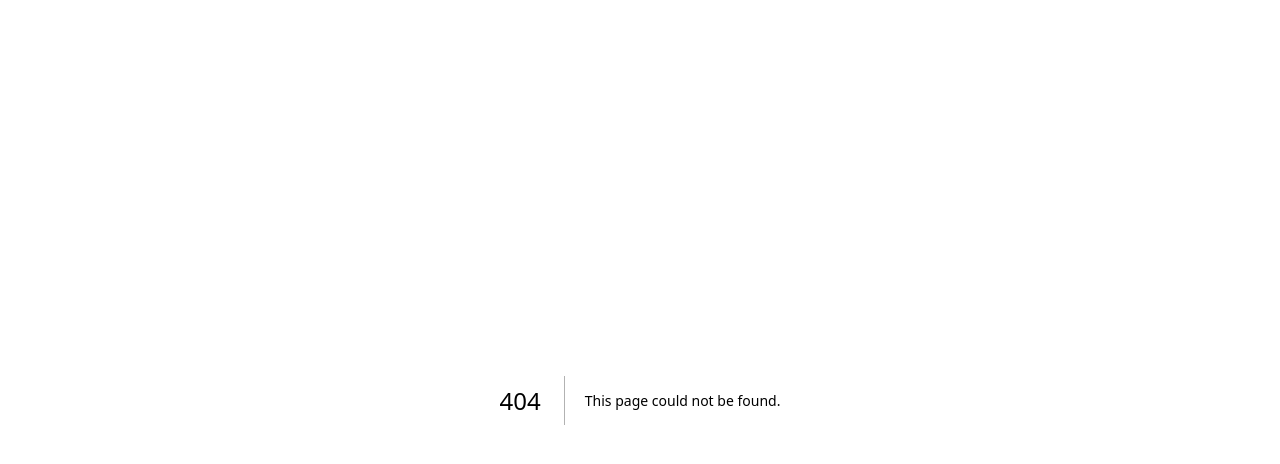
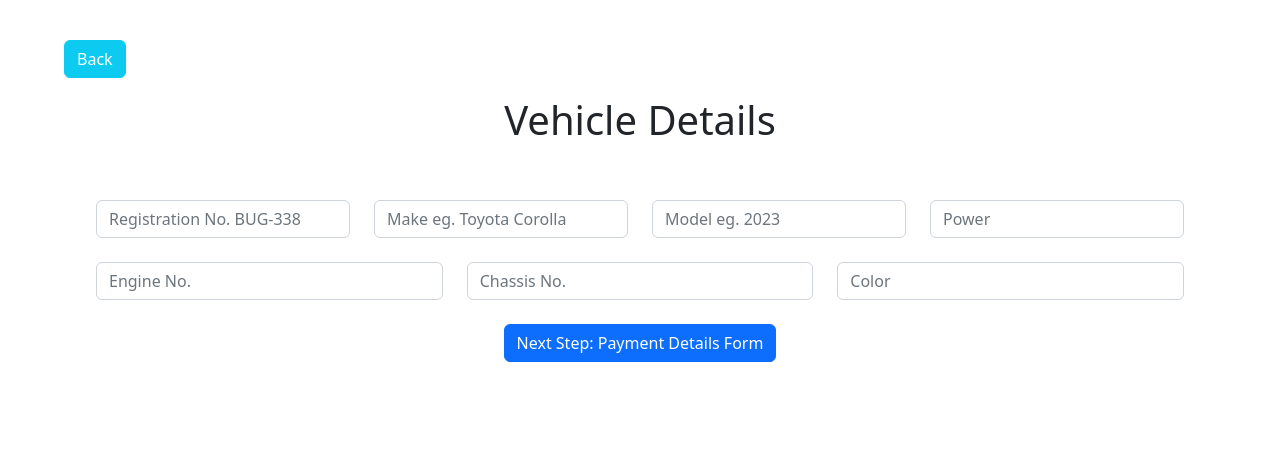
Before and after one commit to muhammadawaisshaikh/vehicle-sale-purchase-doc-generator, a Next.js app: page /vehicle-details in a window 1280 px wide. Before the commit this address had no page. Shown: the top 464 px of the page. Built offline with nearby package versions, Linux system fonts and the light colour scheme.

Commit message:
all forms developed

```diff
--- a/src/pages/index.js
+++ b/src/pages/index.js
@@ -1,26 +1,15 @@
 import Head from 'next/head'
-import { Inter } from '@next/font/google'
 import styles from '@/styles/Home.module.css'
 import Link from 'next/link'
 
 export default function Home() {
   return (
     <>
-      <Head>
-        <title>Vehicle Sale Purchase Doc Generator</title>
-        <meta name="description" content="Generated by create next app" />
-        <meta name="viewport" content="width=device-width, initial-scale=1" />
-        <link rel="icon" href="/favicon.ico" />
-        <link rel="preconnect" href="https://fonts.googleapis.com" />
-        <link rel="preconnect" href="https://fonts.gstatic.com" crossorigin />
-        <link href="https://fonts.googleapis.com/css2?family=Roboto:wght@300;400;500;700;900&display=swap" rel="stylesheet" />
-      </Head>
-
       <main className={styles.main}>
         <div className={styles.description}>
           <h1>Vehicle Sale Purchase Doc Generator</h1>
           <p>sale receipt, transfer letter and delivery letter generator application built with ❤️ using nextjs</p>
-          <Link class="btn btn-primary" href="/">Get Started</Link>
+          <Link class="btn btn-primary" href="/first-party">Get Started</Link>
         </div>
       </main>
     </>
--- /dev/null
+++ b/src/pages/vehicle-details.js
@@ -0,0 +1,40 @@
+import Head from 'next/head'
+import Link from 'next/link'
+
+export default function VehicleDetails() {
+  return (
+    <>
+      <main className='main'>
+        <Link className='back-btn btn btn-info text-white' href='/second-party'>Back</Link>
+        <h1 className='pb-5'>
+          <span>Vehicle Details</span>
+        </h1>
+        <div className='row'>
+          <div className='col-md-3 col-12 mb-4'>
+            <input type="text" className="form-control" placeholder="Registration No. BUG-338" />
+          </div>
+          <div className='col-md-3 col-12 mb-4'>
+            <input type="text" className="form-control" placeholder="Make eg. Toyota Corolla" />
+          </div>
+          <div className='col-md-3 col-12 mb-4'>
+            <input type="text" className="form-control" placeholder="Model eg. 2023" />
+          </div>
+          <div className='col-md-3 col-12 mb-4'>
+            <input type="text" className="form-control" placeholder="Power" />
+          </div>
+          <div className='col-md-4 col-12 mb-4'>
+            <input type="text" className="form-control" placeholder="Engine No." />
+          </div>
+          <div className='col-md-4 col-12 mb-4'>
+            <input type="text" className="form-control" placeholder="Chassis No." />
+          </div>
+          <div className='col-md-4 col-12 mb-4'>
+            <input type="text" className="form-control" placeholder="Color" />
+          </div>
+        </div>
+
+        <Link className='btn btn-primary text-white' href="/payment-details">Next Step: Payment Details Form</Link>
+      </main>
+    </>
+  )
+}
--- a/src/styles/globals.css
+++ b/src/styles/globals.css
@@ -103,3 +103,16 @@ a {
     color-scheme: dark;
   }
 }
+
+.main {
+  text-align: center;
+  padding: 6rem;
+  min-height: 100vh;
+  background-color: white;
+}
+
+.back-btn {
+  position: absolute;
+  left: 5%;
+  top: 5%;
+}
```
Also changed, not shown: src/pages/first-party.js (added, +37 -0 lines), src/pages/payment-details.js (added, +40 -0 lines), src/pages/second-party.js (added, +37 -0 lines).
